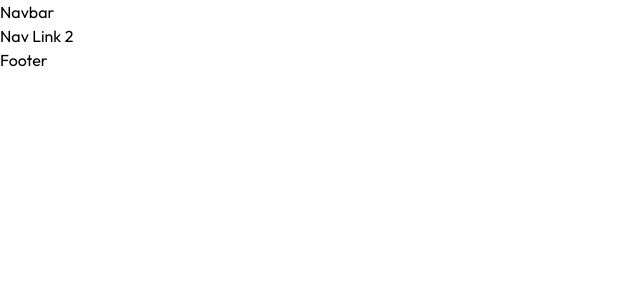
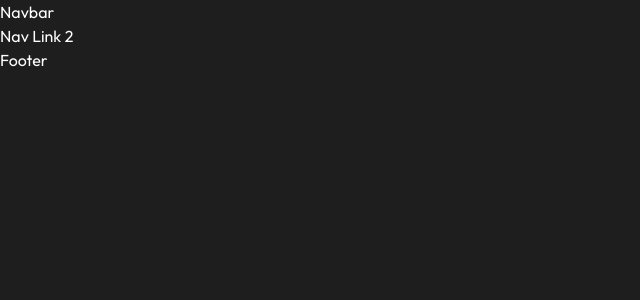
Before and after one commit to KunalxKushwaha/QuickShow, a React (Vite) app in the folder client/: page / in a window 1280 px wide. Shown: the top 300 px of the page, without its empty margins (0-640 px from the left). Built offline with nearby package versions, Linux system fonts and the light colour scheme.

Commit message:
Improving CSS

```diff
--- a/client/src/index.css
+++ b/client/src/index.css
@@ -14,3 +14,9 @@
       scrollbar-color: #787777 #1e1e1e;
 
 }
+
+body{
+    color: white;
+    background-color: #1e1e1e;
+
+}
```
